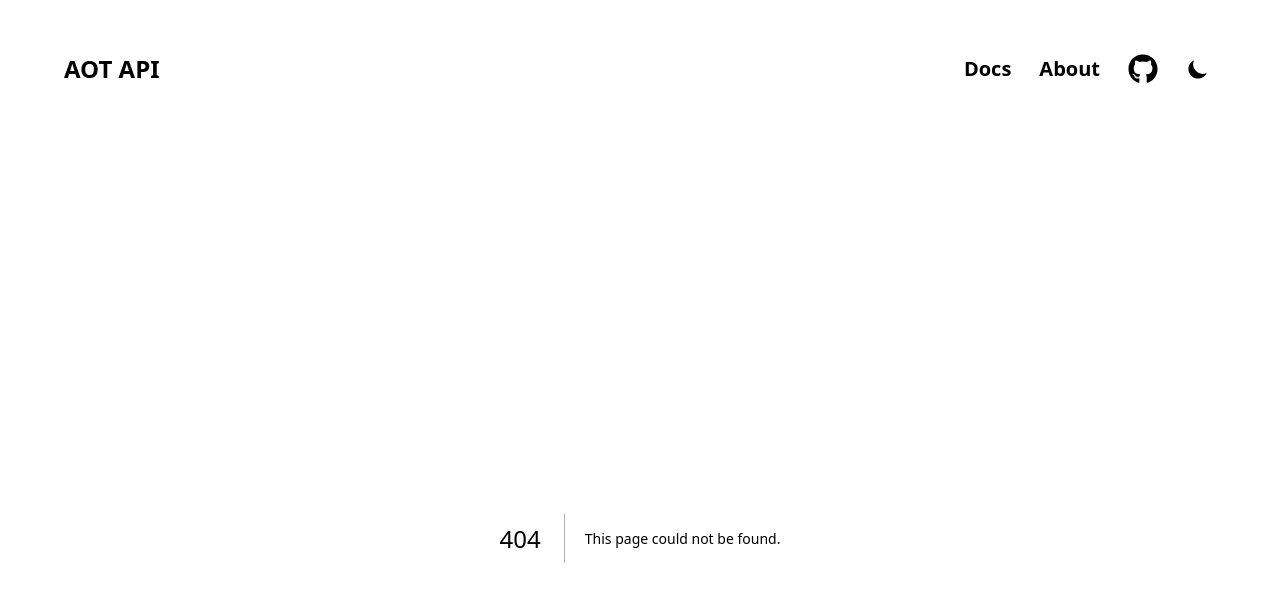
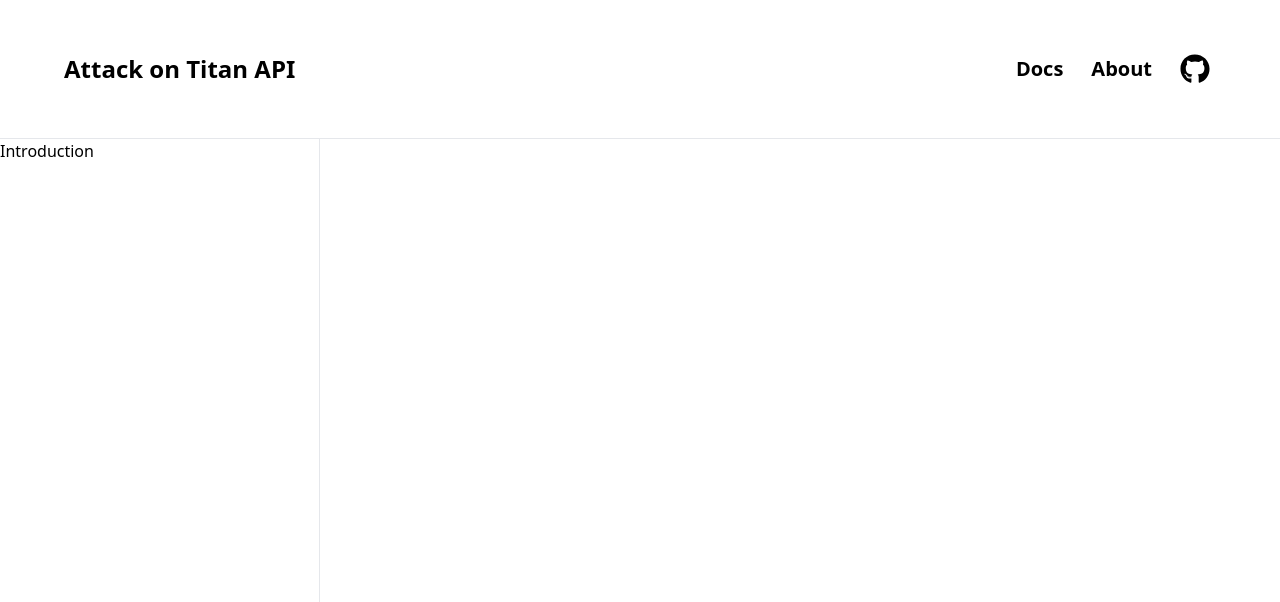
Before and after one commit to ZachMcM/attack-on-titan-api-site, a Next.js app: page /docs in a window 1280 px wide. Before the commit this address had no page. Shown: the top 602 px of the page. Built offline with nearby package versions, Linux system fonts and the light colour scheme.

Commit message:
adding docs page

```diff
--- a/app/components/Navbar.tsx
+++ b/app/components/Navbar.tsx
@@ -1,49 +1,17 @@
-'use client'
-
 import Link from "next/link";
 import { FaGithub } from 'react-icons/fa'
-import { useEffect , useState} from "react"
-
 import { HiOutlineSun, HiMoon } from "react-icons/hi"
 
 export default function Navbar() {
-    const [dark, setDark] = useState<boolean>(false)
-
-    useEffect(() => {
-        if (localStorage.theme == 'dark') {
-            setDark(true)
-            document.documentElement.classList.add("dark")
-        }
-    }, [])
-
-    function changeTheme() {
-        if (dark) {
-            localStorage.theme = ""
-            document.documentElement.classList.remove("dark")
-        } else {
-            localStorage.theme = "dark"
-            document.documentElement.classList.add("dark")
-        }
-        setDark(!dark)
-    }
-
     return (
-        <nav className="flex justify-between items-center px-8 py-6 md:py-10 md:px-14 sticky top-0 dark:bg-neutral-900 bg-white">
-            <Link href="/" className="text-lg md:text-2xl font-bold p-2">AOT API</Link>
+        <nav className="flex justify-between items-center px-4 py-6 md:py-10 md:px-14 bg-white border-b">
+            <Link href="/" className="md:text-2xl font-bold p-2">Attack on Titan API</Link>
             <div className="flex items-center font-bold md:text-xl">
-                <Link href="/docs" className="hover:bg-neutral-100 dark:hover:bg-neutral-800 p-2 md:p-3.5 rounded-md">Docs</Link>
-                <Link href="/about" className="hover:bg-neutral-100 dark:hover:bg-neutral-800 p-2 md:p-3.5 rounded-md">About</Link>
-                <a href="https://github.com/ZachMcM/attack-on-titan-api" className="hover:bg-neutral-100 dark:hover:bg-neutral-800 p-2 md:p-3.5 rounded-md">
+                <Link href="/docs" className="hover:bg-neutral-100 p-2 md:p-3.5 rounded-md">Docs</Link>
+                <Link href="/about" className="hover:bg-neutral-100 p-2 md:p-3.5 rounded-md">About</Link>
+                <a href="https://github.com/ZachMcM/attack-on-titan-api" className="hover:bg-neutral-100 p-2 md:p-3.5 rounded-md">
                     <FaGithub className="text-xl md:text-3xl"/>
                 </a>
-                <button
-                    onClick={changeTheme}
-                    className="hover:bg-neutral-100 dark:hover:bg-neutral-800 p-2 md:p-3.5 rounded-md"
-                >
-                    {
-                        dark ? <HiOutlineSun className="text-2xl"/> : <HiMoon className="text-2xl"/>
-                    }
-                </button>
             </div>
         </nav>
     )
--- /dev/null
+++ b/app/components/Sidebar.tsx
@@ -0,0 +1,7 @@
+export default function Sidebar() {
+    return (
+        <div className="border-r w-1/4">
+            <h1>Introduction</h1>
+        </div>
+    )
+}
--- /dev/null
+++ b/app/docs/layout.tsx
@@ -0,0 +1,18 @@
+import Sidebar from "../components/Sidebar"
+
+export default function RootLayout({
+  children,
+}: {
+  children: React.ReactNode
+}) {
+  return (
+    <div className='flex flex-col h-screen'>
+      <div className="flex flex-1 overflow-hidden">
+        <Sidebar/>
+        <div className="flex-1 overflow-y-scroll">
+          {children}
+        </div>
+      </div>
+    </div>
+  )
+}
--- /dev/null
+++ b/app/docs/page.tsx
@@ -0,0 +1,6 @@
+export default function Docs() {
+    return (
+        <div className="p-6">
+        </div>
+    )
+}
--- a/app/layout.tsx
+++ b/app/layout.tsx
@@ -3,8 +3,8 @@ import './globals.css'
 import Navbar from './components/Navbar'
 
 export const metadata = {
-  title: 'Create Next App',
-  description: 'Generated by create next app',
+  title: 'Attack on Titan API',
+  description: 'A RESTful API that allows you to retrieve information about characters, episodes, locations, organizations, and titans from the popular anime and manga series Attack on Titan.',
 }
 
 export default function RootLayout({
@@ -14,7 +14,7 @@ export default function RootLayout({
 }) {
   return (
     <html lang="en">
-      <body className='dark:bg-neutral-900 dark:text-white'>
+      <body className='overflow-hidden'>
         <Navbar/>
         {children}
       </body>
--- a/tailwind.config.js
+++ b/tailwind.config.js
@@ -15,5 +15,4 @@ module.exports = {
     },
   },
   plugins: [],
-  darkMode: 'class'
 }
```
